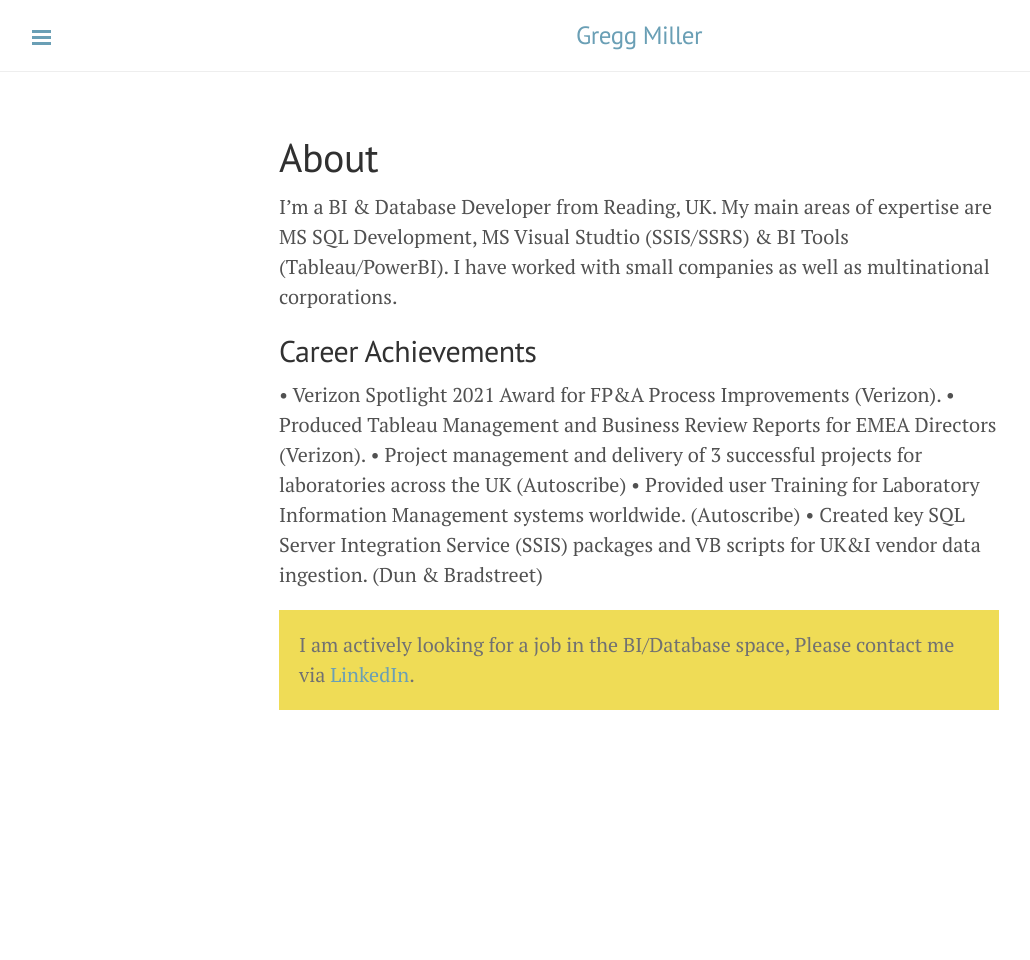
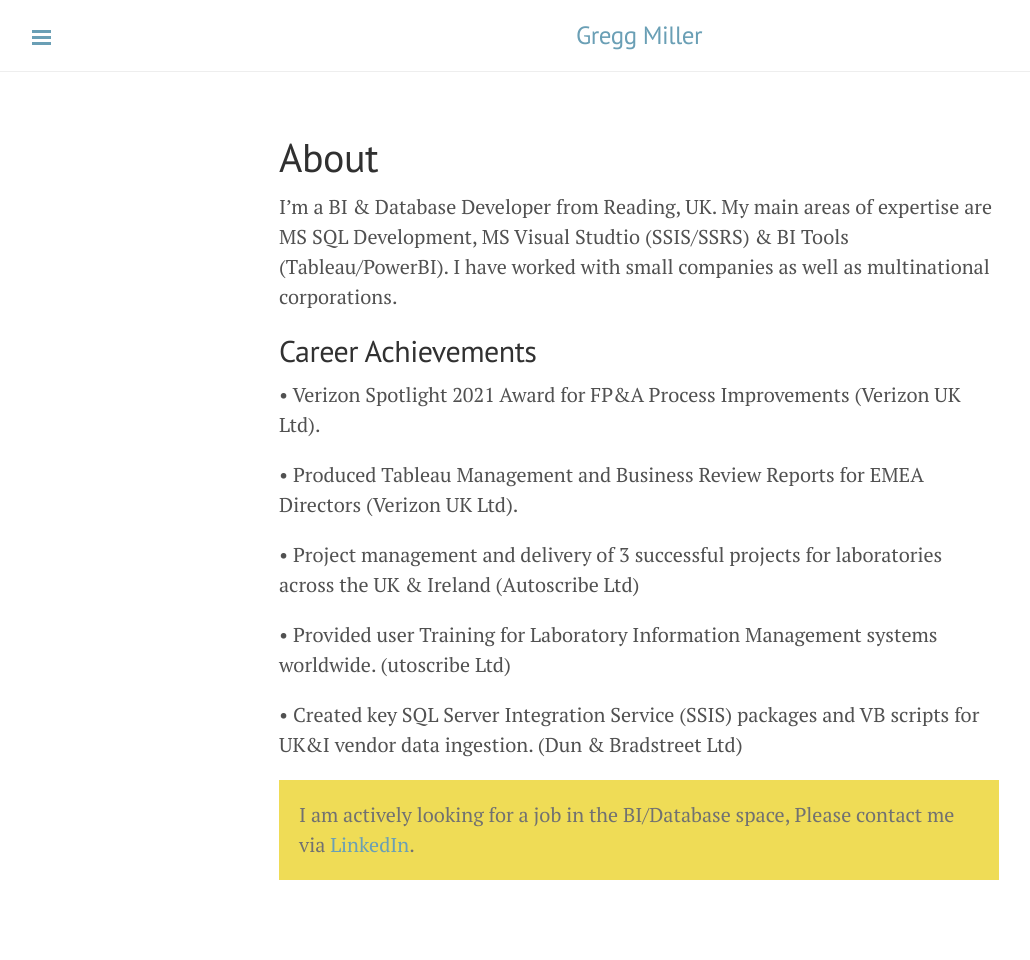
Before and after one commit to gr3ggM/gr3ggM.github.io, a Jekyll site: the page built from about.md, in a window 1280 px wide. Shown: the whole page, without its empty margins (1-1031 px from the left). Built offline with Jekyll 4.4.1, drawn with Linux system fonts in a browser that asks for light colours; before the commit the page ends 900 px from its top, so only the background shows below that.

Commit message:
Update about.md

```diff
--- a/about.md
+++ b/about.md
@@ -5,11 +5,15 @@
 I'm a BI & Database Developer from Reading, UK. My main areas of expertise are MS SQL Development, MS Visual Studtio (SSIS/SSRS) & BI Tools (Tableau/PowerBI). I have worked with small companies as well as multinational corporations.
 
 ## Career Achievements
-•	Verizon Spotlight 2021 Award for FP&A Process Improvements (Verizon).
-•	Produced Tableau Management and Business Review Reports for EMEA Directors (Verizon).
-•	Project management and delivery of 3 successful projects for laboratories across the UK (Autoscribe)
-•	Provided user Training for Laboratory Information Management systems worldwide. (Autoscribe)
-•	Created key SQL Server Integration Service (SSIS) packages and VB scripts for UK&I vendor data ingestion. (Dun & Bradstreet)
+•	Verizon Spotlight 2021 Award for FP&A Process Improvements (Verizon UK Ltd).
+
+•	Produced Tableau Management and Business Review Reports for EMEA Directors (Verizon UK Ltd).
+
+•	Project management and delivery of 3 successful projects for laboratories across the UK & Ireland (Autoscribe Ltd)
+
+•	Provided user Training for Laboratory Information Management systems worldwide. (utoscribe Ltd)
+
+•	Created key SQL Server Integration Service (SSIS) packages and VB scripts for UK&I vendor data ingestion. (Dun & Bradstreet Ltd)
 
 <p class="available">
   I am actively looking for a job in the BI/Database space, Please contact me via <a href="https://www.linkedin.com/in/gr3ggmiller/">LinkedIn</a>.
```
